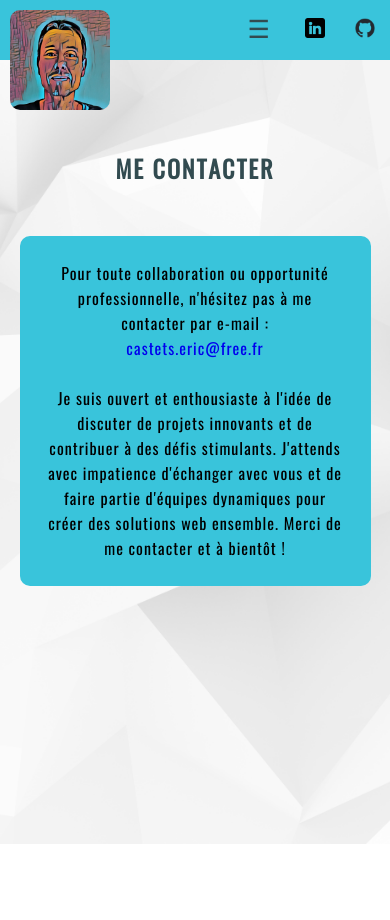
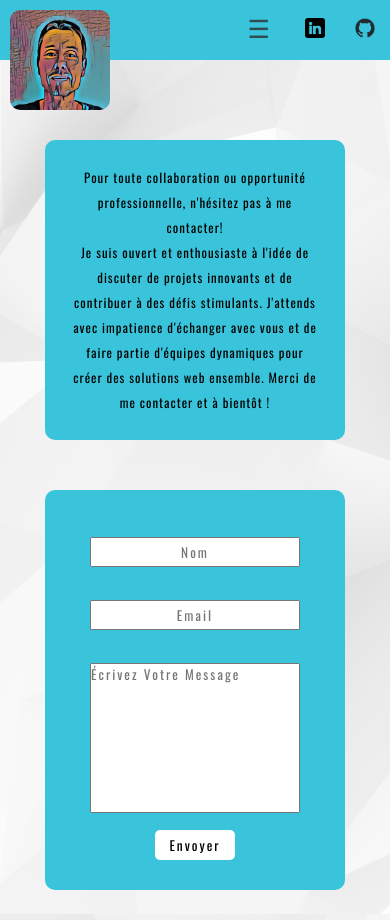
Before and after one commit to jacklocks/Portfolio, a React (Create React App) app: page /contact in a window 390 px wide. Before the commit the page ends 844 px from the top, so only its background shows below. Built offline with nearby package versions, Linux system fonts and the light colour scheme.

Commit message:
formualaire de contact

```diff
--- a/package.json
+++ b/package.json
@@ -3,10 +3,12 @@
   "version": "0.1.0",
   "private": true,
   "dependencies": {
+    "@emailjs/browser": "^3.11.0",
     "@tabler/icons-react": "^2.26.0",
     "@testing-library/jest-dom": "^5.16.5",
     "@testing-library/react": "^13.4.0",
     "@testing-library/user-event": "^13.5.0",
+    "emailjs-com": "^3.2.0",
     "react": "^18.2.0",
     "react-dom": "^18.2.0",
     "react-router-dom": "^6.14.2",
--- a/src/pages/About.js
+++ b/src/pages/About.js
@@ -8,7 +8,7 @@ const About = () => {
       <Navbar />
       <div className="main-about">
         <div className="about-container">
-          <h2>à propos de moi</h2>
+          <h1>à propos de moi</h1>
           <div className="about-text">
             <p>
               Je m'appelle Éric Castets et je suis un développeur web avec une
@@ -42,18 +42,18 @@ const About = () => {
               équipes dynamiques pour façonner l'avenir du développement web.
             </p>
           </div>
-          <h2>mes compétences</h2>
+          <h1>mes compétences</h1>
           <div className="skills">
             <ul>
               <li>figma</li>
               <li>ruby, ruby on rails</li>
               <li>javascript, réact</li>
-              <li>css, sass</li>
+              <li>css, scss</li>
               <li>github</li>
               <li>postgresql</li>
             </ul>
           </div>
-          <h2>mes certifications</h2>
+          <h1>mes certifications</h1>
           <div className="certification">
             <img src={item3} alt="rncp" />
           </div>
--- a/src/pages/Contact.js
+++ b/src/pages/Contact.js
@@ -1,29 +1,61 @@
-import React from "react";
+import React, { useRef } from "react";
+import emailjs from "@emailjs/browser";
 import Navbar from "../components/Navbar";
 
 const Contact = () => {
+  const form = useRef();
+
+  const sendEmail = (e) => {
+    e.preventDefault();
+    const formMess = document.querySelector(".form-message");
+
+    emailjs
+      .sendForm(
+        "service_a8vegaw",
+        "template_h0wlgxh",
+        form.current,
+        process.env.REACT_APP_ID
+      )
+      .then(
+        (result) => {
+          form.current.reset();
+          formMess.innerHTML = "<p class='succes'>Message envoyé !</p>";
+
+          setTimeout(() => {
+            formMess.innerHTML = "";
+          }, 2500);
+        },
+        (error) => {
+          formMess.innerHTML =
+            "<p class='error'>Une erreur s'est produite, veuillez réessayer !</p>";
+
+          setTimeout(() => {
+            formMess.innerHTML = "";
+          }, 2500);
+        }
+      );
+  };
+
   return (
     <>
       <Navbar />
-      <div className="main-contact">
-        <div className="contact-container">
-          <h2>me contacter</h2>
-          <div className="contact-text">
-            <p>
-              Pour toute collaboration ou opportunité professionnelle, n'hésitez
-              pas à me contacter par e-mail :<br/>
-              <a href="mailto:castets.eric@free.fr">castets.eric@free.fr</a>
-              <br />
-              <br />
-              Je suis ouvert et enthousiaste à l'idée de discuter de projets
+      <section className="main">
+        <p> Pour toute collaboration ou opportunité professionnelle, n'hésitez
+              pas à me contacter!<br/>Je suis ouvert et enthousiaste à l'idée de discuter de projets
               innovants et de contribuer à des défis stimulants. J'attends avec
               impatience d'échanger avec vous et de faire partie d'équipes
               dynamiques pour créer des solutions web ensemble. Merci de me
-              contacter et à bientôt !
-            </p>
+              contacter et à bientôt !</p>
+        <div className="form-container">
+          <form ref={form} onSubmit={sendEmail}>
+            <input type="text" name="name" placeholder="nom" required autoComplete="off" />
+            <input type="email" name="email" placeholder="email" required autoComplete="off" />
+            <textarea name="message" placeholder="écrivez votre message" required />
+            <button value="Envoyer">envoyer</button>
+          </form>
           </div>
-        </div>
-      </div>
+          <div className="form-message"></div>
+      </section>
     </>
   );
 };
--- a/src/pages/Home.js
+++ b/src/pages/Home.js
@@ -4,14 +4,14 @@ import Carousel from "../components/Carousel";
 
 const Home = () => {
   return (
-    <div className="main">
+    <section className="main">
       <Navbar />
       <div className="header">
        <div className="header-container">
       <Carousel />
       </div>
       </div>
-    </div>
+    </section>
   );
 };
 
--- a/src/pages/Projects.js
+++ b/src/pages/Projects.js
@@ -8,7 +8,7 @@ const Projects = () => {
   return (
     <>
       <Navbar />
-      <div className="main-projects">
+      <section className="main-projects">
         <div className="projects-container">
           <div className="trox-container">
             <div className="top-trox">
@@ -118,15 +118,16 @@ const Projects = () => {
               <h2>technologies utilisées</h2>
               <ul>
                 <li>Figma</li>
-                <li>HTML</li>
-                <li>SCSS</li>
+                <li>html</li>
+                <li>scss</li>
+                <li>javascript</li>
                 <li>Github</li>
                 <li>Vercel</li>
               </ul>
             </div>
           </div>
         </div>
-      </div>
+      </section>
     </>
   );
 };
--- a/src/styles/pages/_about.scss
+++ b/src/styles/pages/_about.scss
@@ -5,7 +5,7 @@
     flex-direction: column;
     justify-content: center;
     align-items: center;
-    & h2 {
+    & h1 {
       margin-top: 50px;
       font-family: $font;
       text-transform: uppercase;
@@ -13,6 +13,7 @@
       text-align: center;
       margin-bottom: 50px;
       color: $color2;
+      font-size: 1.6rem;
     }
     & .about-text {
       width: 55%;
--- a/src/styles/pages/_contact.scss
+++ b/src/styles/pages/_contact.scss
@@ -1,19 +1,10 @@
-.main-contact {
-  & .contact-container {
+.main {
+  margin-top: 70px;
   display: flex;
   flex-direction: column;
+  align-items: center;
   justify-content: center;
-    align-items: center;
-    & h2 {
-      margin-top: 150px;
-      font-family: $font;
-      text-transform: uppercase;
-      letter-spacing: 2px;
-      text-align: center;
-      margin-bottom: 50px;
-      color: $color2;
-    }
-    & .contact-text {
+  & p {
     width: 40%;
     text-align: center;
     font-family: $font;
@@ -22,20 +13,99 @@
     background: $color1;
     padding: 25px;
     border-radius: 10px;
-      & a {
-        text-decoration: none;
+    min-width: 300px;
+    max-width: 600px;
+    margin: 0 auto;
+  }
+  & h1 {
+    margin-top: 50px;
+    font-family: $font;
+    text-transform: uppercase;
+    letter-spacing: 2px;
+    text-align: center;
+    margin-bottom: 50px;
+    color: $color2;
+    font-size: 1.6rem;
+  }
+  & .form-container {
+    width: 40%;
+    height: 400px;
+    margin-top: 50px;
+    min-width: 300px;
+    max-width: 600px;
+    background: $color1;
+    display: flex;
+    justify-content: center;
+    border-radius: 10px;
+
+  }
+  & form {
+   display: flex;
+   flex-direction: column;
+   justify-content: space-around;
+   margin: 30px;
+   width: 70%;
+   position: relative;
+    & input {
+      height: 30px;
+      min-width: 200px;
+      text-align: center;
+      outline: none;
+      text-transform: capitalize;
+      font-family: $font;
+      letter-spacing: 2px;
+    }
+    & textarea {
+      height: 150px;
+      resize: none;
+      outline: none;
+      text-transform: capitalize;
+      font-family: $font;
+      letter-spacing: 2px;
+      margin-bottom: 30px;
+    }
+    & button {
+      height: 30px;
+      width: 80px;
+      text-transform: capitalize;
+      position: absolute;
+      bottom: 0;
+      left: 50%;
+      transform: translate(-50%);
+      cursor: pointer;
+      font-family: $font;
+      letter-spacing: 2px;
+      border: none;
+      border-radius: 5px;
+      background: white;
+      transition: 0.5s;
+      &:hover {
+        transform: translate(-50%) scale(1.2);
+        transition: 0.5s;
       }
     }
   }
+& .form-message {
+  width: 40%;
+  margin: 0 auto;
+  display: flex;
+  align-items: center;
+  justify-content: center;
+  margin-top: 30px;
+  & .succes {
+    background: $color1;
   }
+  & .error {
+    background: #ff5252;
+  }
+}
+}
+
 @media screen and (max-width: 900px) {
-    .main-contact {
-        & .contact-container {
-            & .contact-text {
-                width: 90%;
-                margin-bottom: 20px;
+  .main {
+    & p {
+      font-size: 0.8rem;
+    }
   }
 
 }
-    }
-}
```
Also changed, not shown: 2 other files (tests, documents, lock files or other folders). Lines whose indentation alone changed are shown as unchanged.
